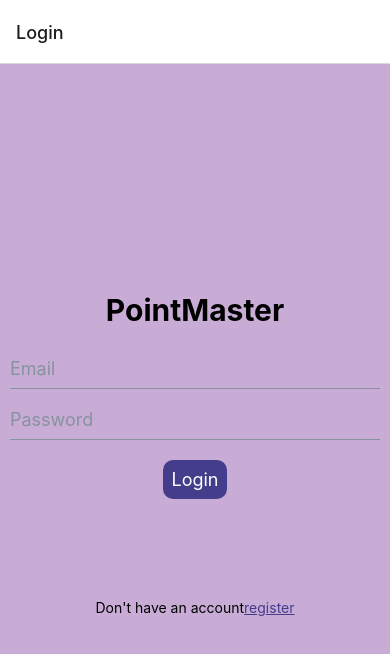
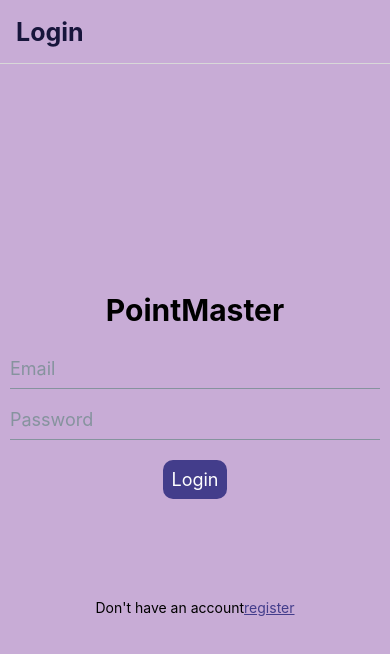
Before and after one commit to PointMaster-POS/mobile-costomer, a React Native app in the folder customer-mobile/: screen / in a window 390 px wide. Shown: the top 654 px of the page. Built offline with nearby package versions, Linux system fonts and the light colour scheme.

Commit message:
changed stack navigator screen options

```diff
--- a/customer-mobile/App.js
+++ b/customer-mobile/App.js
@@ -1,32 +1,44 @@
-import { StatusBar } from 'expo-status-bar';
-import { StyleSheet, Text, View } from 'react-native';
-import LoginScreen from './app/(tabs)/login';
-import RegisterScreen from './app/(tabs)/register';
-import { NavigationContainer } from '@react-navigation/native';
-import {createNativeStackNavigator} from '@react-navigation/native-stack';
-import EditProfile from './app/(tabs)/editprofile';
-import Home from './app/(tabs)/home';
-import ShopDetail from './app/(tabs)/shopdetail';
-import AboutShop from './app/(tabs)/aboutshop';
-import FlashMessage from 'react-native-flash-message';
+import { StatusBar } from "expo-status-bar";
+import { StyleSheet, Text, View } from "react-native";
+import LoginScreen from "./app/(tabs)/login";
+import RegisterScreen from "./app/(tabs)/register";
+import { NavigationContainer } from "@react-navigation/native";
+import { createNativeStackNavigator } from "@react-navigation/native-stack";
+import EditProfile from "./app/(tabs)/editprofile";
+import Home from "./app/(tabs)/home";
+import ShopDetail from "./app/(tabs)/shopdetail";
+import AboutShop from "./app/(tabs)/aboutshop";
+import FlashMessage from "react-native-flash-message";
 
 const Stack = createNativeStackNavigator();
 
 export default function App() {
   return (
-    <NavigationContainer >
-
-      <Stack.Navigator >
-      <Stack.Screen name="Login" component={LoginScreen} />
-      <Stack.Screen name="Register" component={RegisterScreen} />
-      <Stack.Screen name="Home" component={Home} options={{headerShown: false}}/>
-      <Stack.Screen name="EditProfile" component={EditProfile} />
-      <Stack.Screen name="ShopDetail" component={ShopDetail} />
-      <Stack.Screen name="AboutShop" component={AboutShop} />
-
+    <NavigationContainer>
+      <Stack.Navigator
+        screenOptions={{
+          headerStyle: {
+            backgroundColor: "#C8ACD6",
+          },
+          headerTintColor: "#17153B",
+          headerTitleStyle: {
+            fontSize: 25,
+            fontWeight: "bold",
+          },
+        }}
+      >
+        <Stack.Screen name="Login" component={LoginScreen} />
+        <Stack.Screen name="Register" component={RegisterScreen} />
+        <Stack.Screen
+          name="Home"
+          component={Home}
+          options={{ headerShown: false }}
+        />
+        <Stack.Screen name="EditProfile" component={EditProfile} />
+        <Stack.Screen name="ShopDetail" component={ShopDetail} />
+        <Stack.Screen name="AboutShop" component={AboutShop} />
       </Stack.Navigator>
       <FlashMessage position="top" />
-
     </NavigationContainer>
   );
 }
@@ -34,8 +46,8 @@ export default function App() {
 const styles = StyleSheet.create({
   container: {
     flex: 1,
-    backgroundColor: '#fff',
-    alignItems: 'center',
-    justifyContent: 'center',
+    backgroundColor: "#fff",
+    alignItems: "center",
+    justifyContent: "center",
   },
 });
```
